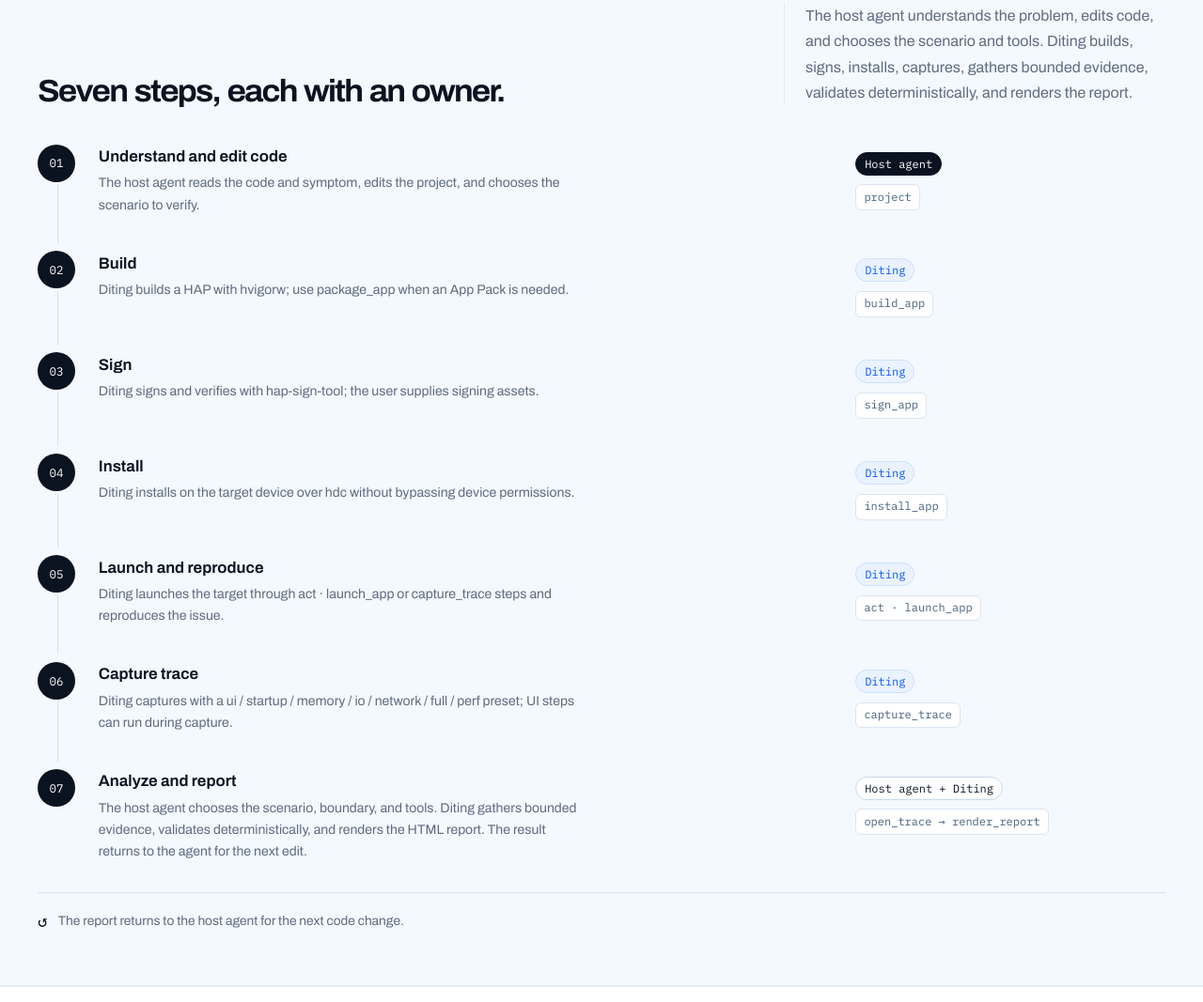
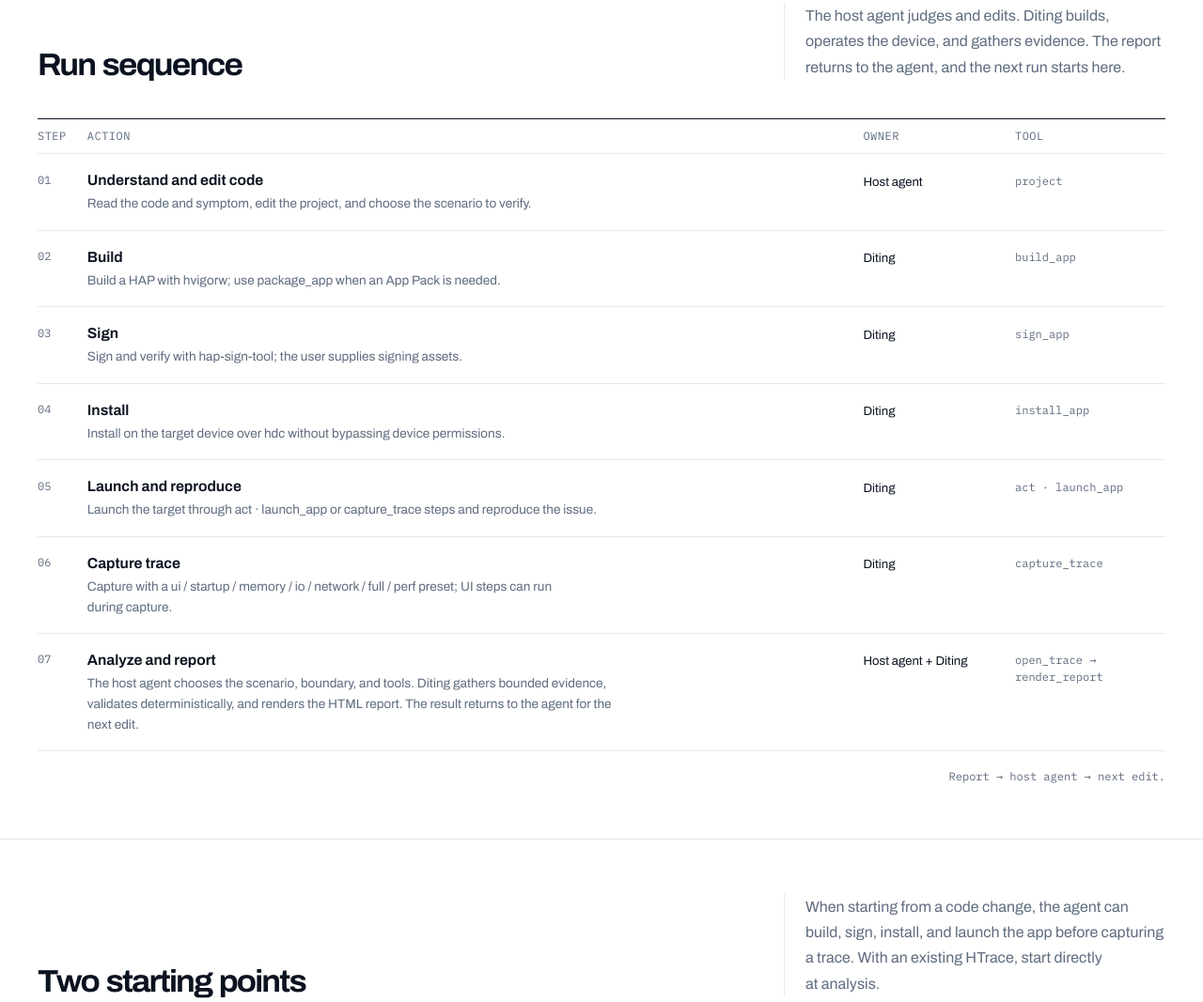
Before and after one commit to dt-hapo/dt-hapo.github.io, a plain HTML site: page method.html in a window 1280 px wide. Shown: the part 417-1484 px from the top of the page at 94% size. Drawn offline with Linux system fonts and the light colour scheme.

Commit message:
Replace workflow with plain run table

```diff
--- a/assets/css/polish.css
+++ b/assets/css/polish.css
@@ -677,3 +677,130 @@ body[data-page="analysis"] .section--loop .section-intro {
     margin-top: 0.7rem;
   }
 }
+
+/* Run sequence: a plain engineering table, not a timeline or card deck. */
+body[data-page="analysis"] .section--run {
+  padding-block: clamp(2.8rem, 4.5vw, 4.2rem);
+  background: #fff;
+}
+
+.run-table {
+  margin-top: clamp(1.6rem, 3vw, 2.4rem);
+  border-top: 1px solid var(--ink);
+}
+
+.run-head,
+.run-row {
+  display: grid;
+  grid-template-columns: 2.2rem minmax(0, 1fr) 9rem 10rem;
+  gap: 1.1rem;
+  align-items: start;
+}
+
+.run-head {
+  padding: 0.6rem 0;
+  border-bottom: 1px solid var(--line);
+  color: var(--muted);
+  font-family: var(--font-mono);
+  font-size: 0.75rem;
+  letter-spacing: 0.04em;
+  line-height: 1.4;
+  text-transform: uppercase;
+}
+
+.run-row {
+  padding: 1.05rem 0;
+  border-bottom: 1px solid var(--line);
+}
+
+.run-num {
+  padding-top: 0.15rem;
+  color: var(--muted);
+  font-family: var(--font-mono);
+  font-size: 0.75rem;
+  line-height: 1.4;
+}
+
+.run-action strong {
+  display: block;
+  margin: 0 0 0.25rem;
+  color: var(--ink);
+  font-size: 0.98rem;
+  font-weight: 650;
+  line-height: 1.35;
+}
+
+.run-action p {
+  max-width: 72ch;
+  margin: 0;
+  color: var(--muted);
+  font-size: 0.85rem;
+  line-height: 1.6;
+}
+
+.run-owner {
+  padding-top: 0.15rem;
+  color: var(--ink);
+  font-size: 0.82rem;
+  line-height: 1.45;
+}
+
+.run-tool {
+  padding-top: 0.15rem;
+  color: var(--muted);
+  font-family: var(--font-mono);
+  font-size: 0.75rem;
+  line-height: 1.45;
+  overflow-wrap: anywhere;
+}
+
+.run-note {
+  margin: 1.1rem 0 0;
+  color: var(--muted);
+  font-family: var(--font-mono);
+  font-size: 0.75rem;
+  line-height: 1.5;
+  text-align: right;
+}
+
+@media (max-width: 720px) {
+  .run-head {
+    display: none;
+  }
+
+  .run-row {
+    grid-template-columns: 2rem minmax(0, 1fr);
+    gap: 0.35rem 0.8rem;
+    padding: 0.95rem 0;
+  }
+
+  .run-num {
+    grid-column: 1;
+    grid-row: 1;
+    padding-top: 0.1rem;
+  }
+
+  .run-action {
+    grid-column: 2;
+    grid-row: 1;
+  }
+
+  .run-owner {
+    grid-column: 2;
+    grid-row: 2;
+    padding-top: 0.3rem;
+    color: var(--muted);
+    font-size: 0.78rem;
+  }
+
+  .run-tool {
+    grid-column: 2;
+    grid-row: 3;
+    padding-top: 0;
+    font-size: 0.75rem;
+  }
+
+  .run-note {
+    text-align: left;
+  }
+}
--- a/method.html
+++ b/method.html
@@ -19,13 +19,13 @@
       } catch (error) {}
     })();
   </script>
-  <link rel="stylesheet" href="assets/css/style.css?v=20261106-25">
-  <link rel="stylesheet" href="assets/css/redesign.css?v=20261106-25">
-  <link rel="stylesheet" href="assets/css/theme.css?v=20261106-25">
-  <link rel="stylesheet" href="assets/css/chrome.css?v=20261106-25">
-  <link rel="stylesheet" href="assets/css/subpages.css?v=20261106-25">
-  <link rel="stylesheet" href="assets/css/clean.css?v=20261106-25">
-  <link rel="stylesheet" href="assets/css/polish.css?v=20261106-25">
+  <link rel="stylesheet" href="assets/css/style.css?v=20261106-27">
+  <link rel="stylesheet" href="assets/css/redesign.css?v=20261106-27">
+  <link rel="stylesheet" href="assets/css/theme.css?v=20261106-27">
+  <link rel="stylesheet" href="assets/css/chrome.css?v=20261106-27">
+  <link rel="stylesheet" href="assets/css/subpages.css?v=20261106-27">
+  <link rel="stylesheet" href="assets/css/clean.css?v=20261106-27">
+  <link rel="stylesheet" href="assets/css/polish.css?v=20261106-27">
 </head>
 <body data-page="analysis" data-title-zh="分析 — Diting" data-title-en="Analysis — Diting">
   <a class="skip-link" href="#main"><span class="lang-zh" lang="zh-CN">跳到主要内容</span><span class="lang-en" lang="en">Skip to content</span></a>
@@ -73,13 +73,13 @@
       <div class="container">
         <div class="page-hero__body">
           <h1 id="page-title">
-            <span class="lang-zh" lang="zh-CN">从代码到报告，<br>端到端闭环。</span>
-            <span class="lang-en" lang="en">From code to report,<br>an end-to-end loop.</span>
+            <span class="lang-zh" lang="zh-CN">从代码到报告。</span>
+            <span class="lang-en" lang="en">From code to report.</span>
           </h1>
           <div class="page-hero__aside">
             <p>
               <span class="lang-zh" lang="zh-CN">DitingAgent 的工作流覆盖改代码、构建、签名、安装、启动、抓 Trace 和分析；也可以从已有 HTrace 开始。两条路径最终进入同一套转换、边界、取证、校验和报告流程。</span>
-              <span class="lang-en" lang="en">DitingAgent connects edit, build, sign, install, launch, trace capture, analysis, and reporting into one loop. Start from a code change or an existing HTrace.</span>
+              <span class="lang-en" lang="en">A run starts with a host-agent code change and returns to the agent with a report. Diting handles build, sign, install, capture, and evidence. An existing HTrace can enter at the analysis step.</span>
             </p>
           </div>
         </div>
@@ -87,7 +87,7 @@
     </section>
 
     <nav class="container page-jump" aria-label="On this page">
-      <a href="#loop"><span class="lang-zh" lang="zh-CN">闭环</span><span class="lang-en" lang="en">Loop</span></a>
+      <a href="#workflow"><span class="lang-zh" lang="zh-CN">流程</span><span class="lang-en" lang="en">Workflow</span></a>
       <a href="#entry"><span class="lang-zh" lang="zh-CN">入口</span><span class="lang-en" lang="en">Entry</span></a>
       <a href="#device"><span class="lang-zh" lang="zh-CN">设备</span><span class="lang-en" lang="en">Device</span></a>
       <a href="#pipeline"><span class="lang-zh" lang="zh-CN">流水线</span><span class="lang-en" lang="en">Pipeline</span></a>
@@ -95,92 +95,84 @@
       <a href="#division"><span class="lang-zh" lang="zh-CN">分工</span><span class="lang-en" lang="en">Division</span></a>
     </nav>
 
-    <section class="section section--loop" id="loop" aria-labelledby="loop-title">
+    <section class="section section--run" id="workflow" aria-labelledby="workflow-title">
       <div class="container">
         <div class="section-head section-head--wide">
-          <h2 class="section-title" id="loop-title"><span class="lang-zh" lang="zh-CN">七个步骤，每一步都有执行者。</span><span class="lang-en" lang="en">Seven steps, each with an owner.</span></h2>
-          <p class="section-intro"><span class="lang-zh" lang="zh-CN">宿主 Agent 负责理解问题、改代码、选择场景与工具；Diting 负责构建、签名、安装、抓取、有界取证、确定性校验和报告。</span><span class="lang-en" lang="en">The host agent understands the problem, edits code, and chooses the scenario and tools. Diting builds, signs, installs, captures, gathers bounded evidence, validates deterministically, and renders the report.</span></p>
+          <h2 class="section-title" id="workflow-title"><span class="lang-zh" lang="zh-CN">执行顺序</span><span class="lang-en" lang="en">Run sequence</span></h2>
+          <p class="section-intro"><span class="lang-zh" lang="zh-CN">宿主 Agent 负责判断和修改代码；Diting 执行构建、设备动作和取证。报告回到 Agent 后，下一轮从这里重新开始。</span><span class="lang-en" lang="en">The host agent judges and edits. Diting builds, operates the device, and gathers evidence. The report returns to the agent, and the next run starts here.</span></p>
         </div>
-        <ol class="loop-flow">
-          <li class="loop-step">
-            <span class="loop-step__num">01</span>
-            <div class="loop-step__body">
+        <div class="run-table" role="table" aria-label="Workflow steps">
+          <div class="run-head" role="row">
+            <span role="columnheader">Step</span>
+            <span role="columnheader">Action</span>
+            <span role="columnheader">Owner</span>
+            <span role="columnheader">Tool</span>
+          </div>
+          <div class="run-row" role="row">
+            <span class="run-num" role="cell">01</span>
+            <div class="run-action" role="cell">
               <strong><span class="lang-zh" lang="zh-CN">理解问题并改代码</span><span class="lang-en" lang="en">Understand and edit code</span></strong>
-              <p class="loop-step__desc"><span class="lang-zh" lang="zh-CN">宿主 Agent 读取代码和现象，修改工程，确定本轮要验证的场景。</span><span class="lang-en" lang="en">The host agent reads the code and symptom, edits the project, and chooses the scenario to verify.</span></p>
+              <p><span class="lang-zh" lang="zh-CN">读取代码和现象，修改工程，确定本轮要验证的场景。</span><span class="lang-en" lang="en">Read the code and symptom, edit the project, and choose the scenario to verify.</span></p>
             </div>
-            <div class="loop-step__meta">
-              <span class="loop-step__owner"><span class="lang-zh" lang="zh-CN">宿主 Agent</span><span class="lang-en" lang="en">Host agent</span></span>
-              <code>project</code>
+            <span class="run-owner" role="cell"><span class="lang-zh" lang="zh-CN">宿主 Agent</span><span class="lang-en" lang="en">Host agent</span></span>
+            <code class="run-tool" role="cell">project</code>
           </div>
-          </li>
-          <li class="loop-step">
-            <span class="loop-step__num">02</span>
-            <div class="loop-step__body">
+          <div class="run-row" role="row">
+            <span class="run-num" role="cell">02</span>
+            <div class="run-action" role="cell">
               <strong><span class="lang-zh" lang="zh-CN">构建</span><span class="lang-en" lang="en">Build</span></strong>
-              <p class="loop-step__desc"><span class="lang-zh" lang="zh-CN">Diting 用 hvigorw 生成 HAP；需要 App Pack 时用 package_app。</span><span class="lang-en" lang="en">Diting builds a HAP with hvigorw; use package_app when an App Pack is needed.</span></p>
+              <p><span class="lang-zh" lang="zh-CN">用 hvigorw 生成 HAP；需要 App Pack 时用 package_app。</span><span class="lang-en" lang="en">Build a HAP with hvigorw; use package_app when an App Pack is needed.</span></p>
             </div>
-            <div class="loop-step__meta">
-              <span class="loop-step__owner">Diting</span>
-              <code>build_app</code>
+            <span class="run-owner" role="cell">Diting</span>
+            <code class="run-tool" role="cell">build_app</code>
           </div>
-          </li>
-          <li class="loop-step">
-            <span class="loop-step__num">03</span>
-            <div class="loop-step__body">
+          <div class="run-row" role="row">
+            <span class="run-num" role="cell">03</span>
+            <div class="run-action" role="cell">
               <strong><span class="lang-zh" lang="zh-CN">签名</span><span class="lang-en" lang="en">Sign</span></strong>
-              <p class="loop-step__desc"><span class="lang-zh" lang="zh-CN">Diting 用 hap-sign-tool 签名并验证；签名材料由用户提供。</span><span class="lang-en" lang="en">Diting signs and verifies with hap-sign-tool; the user supplies signing assets.</span></p>
+              <p><span class="lang-zh" lang="zh-CN">用 hap-sign-tool 签名并验证；签名材料由用户提供。</span><span class="lang-en" lang="en">Sign and verify with hap-sign-tool; the user supplies signing assets.</span></p>
             </div>
-            <div class="loop-step__meta">
-              <span class="loop-step__owner">Diting</span>
-              <code>sign_app</code>
+            <span class="run-owner" role="cell">Diting</span>
+            <code class="run-tool" role="cell">sign_app</code>
           </div>
-          </li>
-          <li class="loop-step">
-            <span class="loop-step__num">04</span>
-            <div class="loop-step__body">
+          <div class="run-row" role="row">
+            <span class="run-num" role="cell">04</span>
+            <div class="run-action" role="cell">
               <strong><span class="lang-zh" lang="zh-CN">安装</span><span class="lang-en" lang="en">Install</span></strong>
-              <p class="loop-step__desc"><span class="lang-zh" lang="zh-CN">Diting 通过 hdc 安装到目标设备，不绕过设备权限。</span><span class="lang-en" lang="en">Diting installs on the target device over hdc without bypassing device permissions.</span></p>
+              <p><span class="lang-zh" lang="zh-CN">通过 hdc 安装到目标设备，不绕过设备权限。</span><span class="lang-en" lang="en">Install on the target device over hdc without bypassing device permissions.</span></p>
             </div>
-            <div class="loop-step__meta">
-              <span class="loop-step__owner">Diting</span>
-              <code>install_app</code>
+            <span class="run-owner" role="cell">Diting</span>
+            <code class="run-tool" role="cell">install_app</code>
           </div>
-          </li>
-          <li class="loop-step">
-            <span class="loop-step__num">05</span>
-            <div class="loop-step__body">
+          <div class="run-row" role="row">
+            <span class="run-num" role="cell">05</span>
+            <div class="run-action" role="cell">
               <strong><span class="lang-zh" lang="zh-CN">启动并复现</span><span class="lang-en" lang="en">Launch and reproduce</span></strong>
-              <p class="loop-step__desc"><span class="lang-zh" lang="zh-CN">Diting 通过 act · launch_app 或 capture_trace 的 steps 启动目标应用，复现问题。</span><span class="lang-en" lang="en">Diting launches the target through act · launch_app or capture_trace steps and reproduces the issue.</span></p>
+              <p><span class="lang-zh" lang="zh-CN">通过 act · launch_app 或 capture_trace 的 steps 启动目标应用，复现问题。</span><span class="lang-en" lang="en">Launch the target through act · launch_app or capture_trace steps and reproduce the issue.</span></p>
             </div>
-            <div class="loop-step__meta">
-              <span class="loop-step__owner">Diting</span>
-              <code>act · launch_app</code>
+            <span class="run-owner" role="cell">Diting</span>
+            <code class="run-tool" role="cell">act · launch_app</code>
           </div>
-          </li>
-          <li class="loop-step">
-            <span class="loop-step__num">06</span>
-            <div class="loop-step__body">
+          <div class="run-row" role="row">
+            <span class="run-num" role="cell">06</span>
+            <div class="run-action" role="cell">
               <strong><span class="lang-zh" lang="zh-CN">抓 Trace</span><span class="lang-en" lang="en">Capture trace</span></strong>
-              <p class="loop-step__desc"><span class="lang-zh" lang="zh-CN">Diting 按 ui / startup / memory / io / network / full / perf preset 抓取；可在抓取期间执行 UI steps。</span><span class="lang-en" lang="en">Diting captures with a ui / startup / memory / io / network / full / perf preset; UI steps can run during capture.</span></p>
+              <p><span class="lang-zh" lang="zh-CN">按 ui / startup / memory / io / network / full / perf preset 抓取；可在抓取期间执行 UI steps。</span><span class="lang-en" lang="en">Capture with a ui / startup / memory / io / network / full / perf preset; UI steps can run during capture.</span></p>
             </div>
-            <div class="loop-step__meta">
-              <span class="loop-step__owner">Diting</span>
-              <code>capture_trace</code>
+            <span class="run-owner" role="cell">Diting</span>
+            <code class="run-tool" role="cell">capture_trace</code>
           </div>
-          </li>
-          <li class="loop-step">
-            <span class="loop-step__num">07</span>
-            <div class="loop-step__body">
+          <div class="run-row" role="row">
+            <span class="run-num" role="cell">07</span>
+            <div class="run-action" role="cell">
               <strong><span class="lang-zh" lang="zh-CN">分析并报告</span><span class="lang-en" lang="en">Analyze and report</span></strong>
-              <p class="loop-step__desc"><span class="lang-zh" lang="zh-CN">宿主 Agent 选择场景、边界和工具；Diting 执行有界取证、确定性校验并渲染 HTML 报告。结果回到 Agent，决定下一次改动。</span><span class="lang-en" lang="en">The host agent chooses the scenario, boundary, and tools. Diting gathers bounded evidence, validates deterministically, and renders the HTML report. The result returns to the agent for the next edit.</span></p>
+              <p><span class="lang-zh" lang="zh-CN">宿主 Agent 选择场景、边界和工具；Diting 执行有界取证、确定性校验并渲染 HTML 报告。结果回到 Agent，决定下一次改动。</span><span class="lang-en" lang="en">The host agent chooses the scenario, boundary, and tools. Diting gathers bounded evidence, validates deterministically, and renders the HTML report. The result returns to the agent for the next edit.</span></p>
             </div>
-            <div class="loop-step__meta">
-              <span class="loop-step__owner"><span class="lang-zh" lang="zh-CN">宿主 Agent + Diting</span><span class="lang-en" lang="en">Host agent + Diting</span></span>
-              <code>open_trace → render_report</code>
+            <span class="run-owner" role="cell"><span class="lang-zh" lang="zh-CN">宿主 Agent + Diting</span><span class="lang-en" lang="en">Host agent + Diting</span></span>
+            <code class="run-tool" role="cell">open_trace → render_report</code>
           </div>
-          </li>
-        </ol>
-        <p class="loop-return"><span class="loop-return__icon" aria-hidden="true">↺</span><span><span class="lang-zh" lang="zh-CN">报告结果回到宿主 Agent，进入下一轮改代码。</span><span class="lang-en" lang="en">The report returns to the host agent for the next code change.</span></span></p>
+        </div>
+        <p class="run-note"><span class="lang-zh" lang="zh-CN">报告 → 宿主 Agent → 下一次改动。</span><span class="lang-en" lang="en">Report → host agent → next edit.</span></p>
       </div>
     </section>
 
```
Also changed, not shown: index.html (+6 -6 lines), install.html (+7 -7 lines), tools.html (+7 -7 lines). Lines whose indentation alone changed are shown as unchanged.
